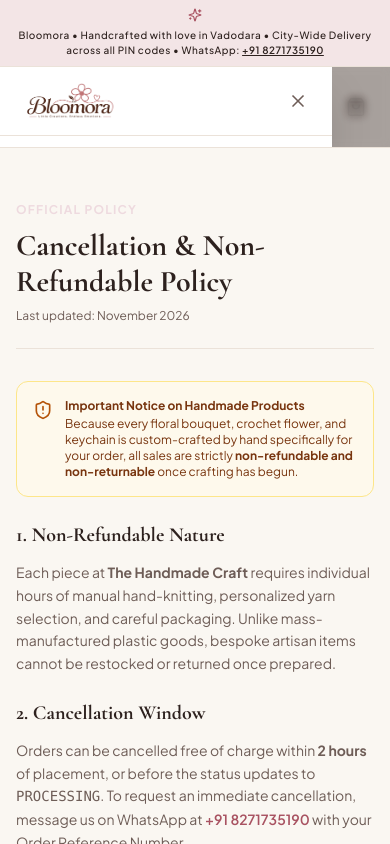
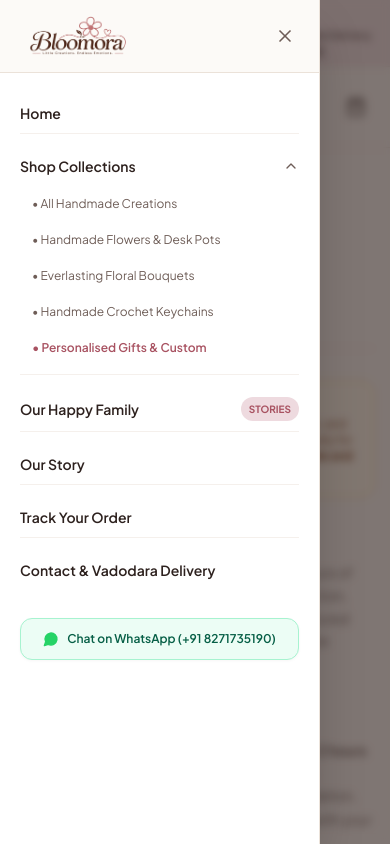
Before and after one commit to manishworkss/bloomora, a Next.js app: page /policies/returns in a window 390 px wide. Both pictures are taken after a click on the button 28 px from the left and 107 px from the top of the page. Shown: the top 844 px of the page. Built offline with nearby package versions, Linux system fonts and the light colour scheme; no server answers; a web font is replaced by a local one.

Commit message:
fix(mobile): extract mobile drawer outside header and remove overflow-hidden to fix mobile menu rendering

```diff
--- a/src/app/(storefront)/about/page.tsx
+++ b/src/app/(storefront)/about/page.tsx
@@ -21,14 +21,14 @@ export default function AboutPage() {
         </p>
       </div>
 
-      {/* Visual with Melting Logo */}
-      <div className="relative rounded-2xl overflow-hidden aspect-[16/9] bg-surface border border-border-subtle shadow-craft flex items-center justify-center p-8">
-        <div className="relative w-64 h-64 max-w-full">
+      {/* Visual Showcase */}
+      <div className="relative rounded-3xl overflow-hidden aspect-[16/9] sm:aspect-[21/9] bg-surface border border-border-subtle shadow-subtle flex items-center justify-center p-8">
+        <div className="relative w-64 h-24 sm:w-80 sm:h-28 max-w-full">
           <Image
             src="/images/bloomora-logo.png"
             alt="Bloomora Handcrafted Creations Logo"
             fill
-            className="object-contain mix-blend-multiply"
+            className="object-contain"
           />
         </div>
       </div>
--- a/src/app/(storefront)/cart/page.tsx
+++ b/src/app/(storefront)/cart/page.tsx
@@ -43,7 +43,7 @@ export default function CartPage() {
   const whatsappInquiryUrl = getOrderInquiryLink('BAG-INQUIRY', formatINR(subtotal), itemsSummary);
 
   return (
-    <div className="max-w-7xl mx-auto px-4 sm:px-6 lg:px-8 py-12 space-y-10">
+    <div className="max-w-7xl mx-auto px-4 sm:px-6 lg:px-8 py-12 space-y-10 w-full max-w-full overflow-hidden">
       <div className="space-y-2 text-center sm:text-left">
         <span className="text-xs uppercase font-bold tracking-widest text-secondary">
           Review Your Selections
--- a/src/app/(storefront)/policies/returns/page.tsx
+++ b/src/app/(storefront)/policies/returns/page.tsx
@@ -30,7 +30,7 @@ export default function ReturnsPolicyPage() {
         <section className="space-y-3">
           <h2 className="font-serif text-xl font-bold text-ink">1. Non-Refundable Nature</h2>
           <p>
-            Each piece at <strong>The Handmade Craft</strong> requires individual hours of manual hand-knitting, personalized yarn selection, and careful packaging. Unlike mass-manufactured plastic goods, bespoke artisan items cannot be restocked or returned once prepared.
+            Each piece at <strong>Bloomora</strong> requires individual hours of manual hand-knitting, personalized yarn selection, and careful packaging. Unlike mass-manufactured plastic goods, bespoke artisan items cannot be restocked or returned once prepared.
           </p>
         </section>
 
--- a/src/components/storefront/Header.tsx
+++ b/src/components/storefront/Header.tsx
@@ -1,6 +1,6 @@
 'use client';
 
-import React, { useState } from 'react';
+import React, { useState, useEffect } from 'react';
 import Link from 'next/link';
 import Image from 'next/image';
 import {
@@ -23,8 +23,21 @@ export const Header: React.FC = () => {
   const [shopDropdownOpen, setShopDropdownOpen] = useState(false);
   const [mobileShopOpen, setMobileShopOpen] = useState(true);
 
+  // Lock body scroll when mobile menu drawer is open
+  useEffect(() => {
+    if (mobileMenuOpen) {
+      document.body.style.overflow = 'hidden';
+    } else {
+      document.body.style.overflow = '';
+    }
+    return () => {
+      document.body.style.overflow = '';
+    };
+  }, [mobileMenuOpen]);
+
   return (
-    <header className="sticky top-0 z-40 bg-canvas/95 backdrop-blur-md border-b border-border-subtle transition-all duration-200 w-full max-w-full overflow-hidden">
+    <>
+      <header className="sticky top-0 z-40 bg-canvas/95 backdrop-blur-md border-b border-border-subtle transition-all duration-200 w-full max-w-full">
         <div className="max-w-7xl mx-auto px-4 sm:px-6 lg:px-8">
           <div className="flex items-center justify-between h-20 w-full">
             {/* Mobile Menu Hamburger */}
@@ -187,34 +200,39 @@ export const Header: React.FC = () => {
             </div>
           </div>
         </div>
+      </header>
 
-      {/* Mobile Drawer Menu (Strictly bound, zero horizontal scroll overflow) */}
+      {/* Mobile Drawer Menu (Rendered OUTSIDE <header> at z-[100] to cover entire viewport cleanly) */}
       {mobileMenuOpen && (
-        <div className="lg:hidden fixed inset-0 z-50 flex">
-          {/* Backdrop */}
+        <div className="lg:hidden fixed inset-0 z-[100] flex">
+          {/* Darkened Backdrop */}
           <div
-            className="fixed inset-0 bg-ink/40 backdrop-blur-sm transition-opacity"
+            className="fixed inset-0 bg-ink/60 backdrop-blur-sm transition-opacity duration-300"
             onClick={() => setMobileMenuOpen(false)}
             aria-hidden="true"
           />
 
-          {/* Drawer Panel */}
-          <div className="relative w-full max-w-[85vw] sm:max-w-sm bg-surface h-full shadow-2xl flex flex-col z-50 overflow-y-auto overscroll-contain">
+          {/* Drawer Panel Sliding in from Left */}
+          <div className="relative w-[85vw] max-w-xs bg-surface h-full shadow-2xl flex flex-col z-[101] overflow-y-auto overscroll-contain animate-in slide-in-from-left duration-250 border-r border-border-subtle">
             {/* Drawer Header */}
-            <div className="p-4 border-b border-border-subtle flex items-center justify-between">
-              <div className="relative w-28 h-9 shrink-0">
+            <div className="p-4 border-b border-border-subtle flex items-center justify-between bg-canvas/60">
+              <Link
+                href="/"
+                onClick={() => setMobileMenuOpen(false)}
+                className="relative w-32 h-10 shrink-0 block"
+              >
                 <Image
                   src="/images/bloomora-logo.png"
-                  alt="Bloomora Logo"
+                  alt="Bloomora Handcrafted Creations"
                   fill
                   className="object-contain"
-                  sizes="112px"
+                  sizes="128px"
                 />
-              </div>
+              </Link>
               <button
                 type="button"
                 onClick={() => setMobileMenuOpen(false)}
-                className="p-2 text-ink-muted hover:text-ink rounded-lg"
+                className="p-2 text-ink-muted hover:text-ink hover:bg-canvas rounded-lg transition-colors"
                 aria-label="Close menu"
               >
                 <X className="w-5 h-5" />
@@ -222,11 +240,11 @@ export const Header: React.FC = () => {
             </div>
 
             {/* Drawer Links */}
-            <div className="p-5 space-y-4 flex-1">
+            <div className="p-5 space-y-3 flex-1">
               <Link
                 href="/"
                 onClick={() => setMobileMenuOpen(false)}
-                className="block text-sm font-semibold text-ink hover:text-primary py-2 border-b border-border-subtle/50"
+                className="block text-sm font-semibold text-ink hover:text-primary py-2.5 border-b border-border-subtle/50"
               >
                 Home
               </Link>
@@ -236,7 +254,7 @@ export const Header: React.FC = () => {
                 <button
                   type="button"
                   onClick={() => setMobileShopOpen(!mobileShopOpen)}
-                  className="w-full flex items-center justify-between text-sm font-semibold text-ink hover:text-primary py-2 text-left"
+                  className="w-full flex items-center justify-between text-sm font-semibold text-ink hover:text-primary py-2.5 text-left"
                 >
                   <span>Shop Collections</span>
                   <ChevronDown
@@ -251,37 +269,37 @@ export const Header: React.FC = () => {
                     <Link
                       href="/shop"
                       onClick={() => setMobileMenuOpen(false)}
-                      className="block text-ink-muted hover:text-primary py-1"
+                      className="block text-ink-muted hover:text-primary py-1.5"
                     >
-                      • All Creations
+                      • All Handmade Creations
                     </Link>
                     <Link
                       href="/shop?category=flowers"
                       onClick={() => setMobileMenuOpen(false)}
-                      className="block text-ink-muted hover:text-primary py-1"
+                      className="block text-ink-muted hover:text-primary py-1.5"
                     >
                       • Handmade Flowers & Desk Pots
                     </Link>
                     <Link
                       href="/shop?category=bouquets"
                       onClick={() => setMobileMenuOpen(false)}
-                      className="block text-ink-muted hover:text-primary py-1"
+                      className="block text-ink-muted hover:text-primary py-1.5"
                     >
-                      • Everlasting Bouquets
+                      • Everlasting Floral Bouquets
                     </Link>
                     <Link
                       href="/shop?category=keychains"
                       onClick={() => setMobileMenuOpen(false)}
-                      className="block text-ink-muted hover:text-primary py-1"
+                      className="block text-ink-muted hover:text-primary py-1.5"
                     >
-                      • Handmade Keychains
+                      • Handmade Crochet Keychains
                     </Link>
                     <Link
                       href="/custom-orders"
                       onClick={() => setMobileMenuOpen(false)}
-                      className="block text-primary font-semibold py-1"
+                      className="block text-primary font-semibold py-1.5"
                     >
-                      • Personalised & Custom Gifts
+                      • Personalised Gifts & Custom
                     </Link>
                   </div>
                 )}
@@ -291,7 +309,7 @@ export const Header: React.FC = () => {
               <Link
                 href="/happy-family"
                 onClick={() => setMobileMenuOpen(false)}
-                className="block text-sm font-semibold text-ink hover:text-primary py-2 border-b border-border-subtle/50 flex items-center justify-between"
+                className="block text-sm font-semibold text-ink hover:text-primary py-2.5 border-b border-border-subtle/50 flex items-center justify-between"
               >
                 <span>Our Happy Family</span>
                 <span className="text-[10px] uppercase font-bold px-2 py-0.5 rounded-full bg-blush text-rose">
@@ -302,7 +320,7 @@ export const Header: React.FC = () => {
               <Link
                 href="/about"
                 onClick={() => setMobileMenuOpen(false)}
-                className="block text-sm font-semibold text-ink hover:text-primary py-2 border-b border-border-subtle/50"
+                className="block text-sm font-semibold text-ink hover:text-primary py-2.5 border-b border-border-subtle/50"
               >
                 Our Story
               </Link>
@@ -310,7 +328,7 @@ export const Header: React.FC = () => {
               <Link
                 href="/orders/track"
                 onClick={() => setMobileMenuOpen(false)}
-                className="block text-sm font-semibold text-ink hover:text-primary py-2 border-b border-border-subtle/50"
+                className="block text-sm font-semibold text-ink hover:text-primary py-2.5 border-b border-border-subtle/50"
               >
                 Track Your Order
               </Link>
@@ -318,17 +336,19 @@ export const Header: React.FC = () => {
               <Link
                 href="/contact"
                 onClick={() => setMobileMenuOpen(false)}
-                className="block text-sm font-semibold text-ink hover:text-primary py-2"
+                className="block text-sm font-semibold text-ink hover:text-primary py-2.5"
               >
                 Contact & Vadodara Delivery
               </Link>
 
               <div className="pt-4">
                 <Link
-                  href={`https://wa.me/${DEFAULT_WHATSAPP_NUMBER}`}
+                  href={`https://wa.me/${DEFAULT_WHATSAPP_NUMBER}?text=${encodeURIComponent(
+                    "Hi Bloomora! 🌸 I would like to place an order in Vadodara."
+                  )}`}
                   target="_blank"
                   rel="noopener noreferrer"
-                  className="w-full flex items-center justify-center gap-2 py-3 px-4 rounded-xl bg-emerald-50 text-emerald-800 border border-emerald-200 text-xs font-semibold shadow-subtle"
+                  className="w-full flex items-center justify-center gap-2 py-3 px-4 rounded-xl bg-emerald-50 text-emerald-800 border border-emerald-200 text-xs font-semibold shadow-subtle hover:bg-emerald-100 transition-colors"
                 >
                   <MessageCircle className="w-4 h-4 text-whatsapp fill-whatsapp" />
                   <span>Chat on WhatsApp (+91 8271735190)</span>
@@ -338,6 +358,6 @@ export const Header: React.FC = () => {
           </div>
         </div>
       )}
-    </header>
+    </>
   );
 };
```
Also changed, not shown: src/app/(storefront)/happy-family/page.tsx (line endings or trailing spaces). Lines whose indentation alone changed are shown as unchanged.
